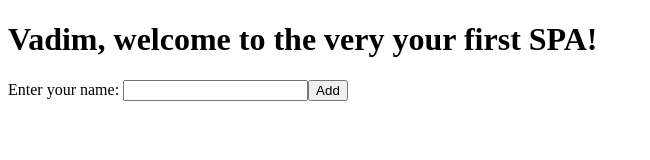
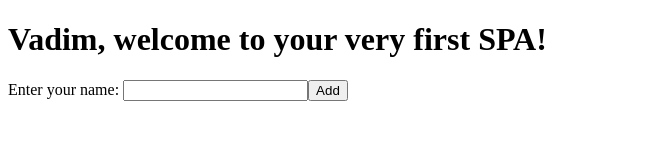
Before and after one commit to VadimZubchenko/mySinglePageApp, a website: page public/index.html in a window 1280 px wide. Shown: the whole page, without its empty margins (0-650 px from the left). Drawn offline with Linux system fonts and the light colour scheme.

Commit message:
SPA is complited and work very well

```diff
--- a/public/index.html
+++ b/public/index.html
@@ -8,7 +8,7 @@
   <script src="script.js"></script>
 </head>
 <body>
-  <h1>Vadim, welcome to the very your first SPA!</h1>
+  <h1>Vadim, welcome to your  very first SPA!</h1>
   <div id="anchor"></div>
 </body>
 </html>
```
